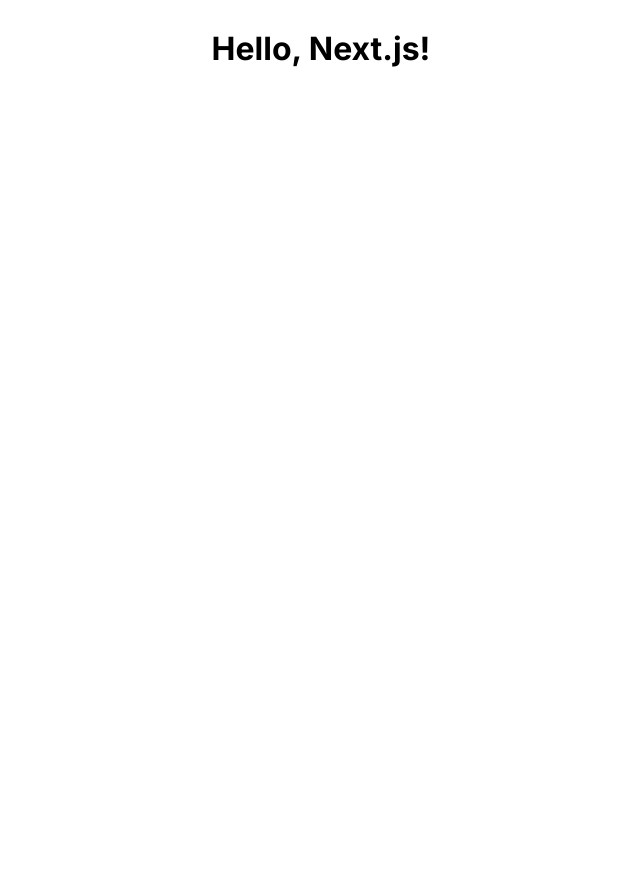
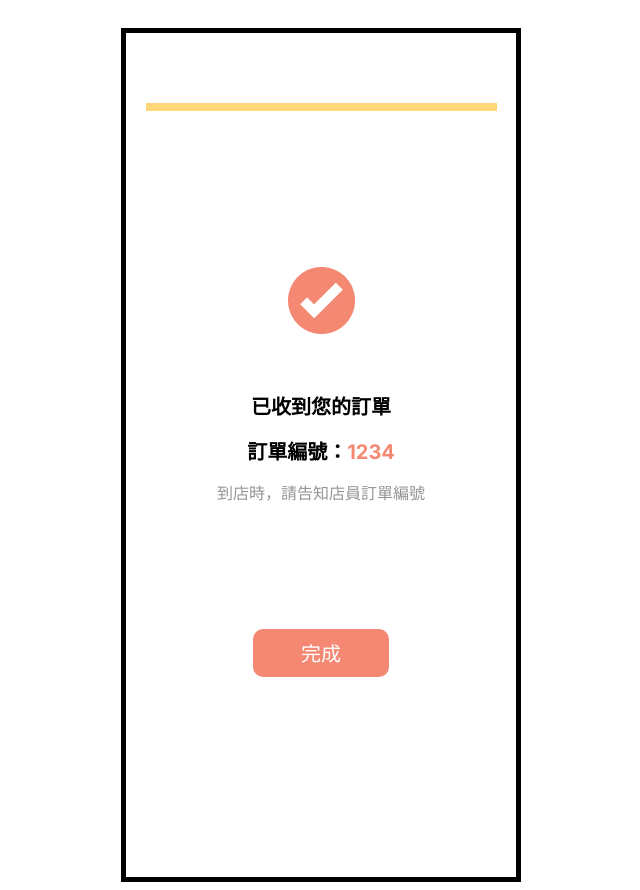
Before and after one commit to zobyyy/RapidDining, a Next.js app in the folder frontend/: page /OrderSubmit in a window 1280 px wide. Shown: the whole page, without its empty margins (319-959 px from the left). Before the commit the page ends 800 px from the top, so only its background shows below. Built offline with nearby package versions, Linux system fonts and the light colour scheme.

Commit message:
style(ordersubmit): done OrderSubmit Page

```diff
--- /dev/null
+++ b/frontend/src/pages/OrderSubmit/OrderSubmit.module.scss
@@ -0,0 +1,41 @@
+@import url('https://fonts.googleapis.com/css2?family=Inter:wght@400;700&display=swap');
+@import '../../styles/global.scss';
+
+.devide {
+    width: 90%;
+    height: 8px;
+    background-color: $mainYellow;
+    margin: 18% auto 40%;
+    z-index: 99;
+}
+
+.info {
+    width: 100%;
+    position: relative;
+    display: flex;
+    flex-direction: column;
+    justify-content: center;
+    align-items: center;
+    margin-bottom: 30%;
+
+    .orderNumber {
+        display: flex;
+    }
+
+    p {
+        font-size: 20px;
+        font-weight: 700;
+        line-height: 5px;
+    }
+}
+
+.submit {
+    width: 35%;
+    height: 3rem;
+    text-align: center;
+    background-color: $mainRed;
+    border: none;
+    border-radius: 10px;
+    font-size: 20px;
+    color: white;
+}
--- a/frontend/src/pages/OrderSubmit/index.jsx
+++ b/frontend/src/pages/OrderSubmit/index.jsx
@@ -1,3 +1,29 @@
-export default function Page() {
-  return <h1>Hello, Next.js!</h1>
+import Layouts from '../../components/Layouts'
+import styles from './OrderSubmit.module.scss'
+import Box from '@mui/material/Box'
+import FormControl from '@mui/material/FormControl'
+import { NativeSelect } from '@mui/material'
+import { useState } from 'react'
+
+export default function OrderSubmit({order}) {
+
+  return (
+    <main>
+        <Layouts>
+              <div className={styles.devide}></div>
+              <div className={styles.info}>
+                <div style={{marginBottom: '12%'}}>
+                  <img src="/收到確認.png" alt="" />
+                </div>
+                <p className={styles.text}>已收到您的訂單</p>
+                <div className={styles.orderNumber}>
+                  <p className={styles.text}>訂單編號：</p>
+                  <p style={{color: '#F58873'}}>1234</p>
+                </div>
+                <p style={{color: '#959595', fontSize:'16px', fontWeight: '400'}}>到店時，請告知店員訂單編號</p>
+              </div>
+              <button type='button' className={styles.submit}>完成</button>
+        </Layouts>
+    </main>
+  )
 }
```
